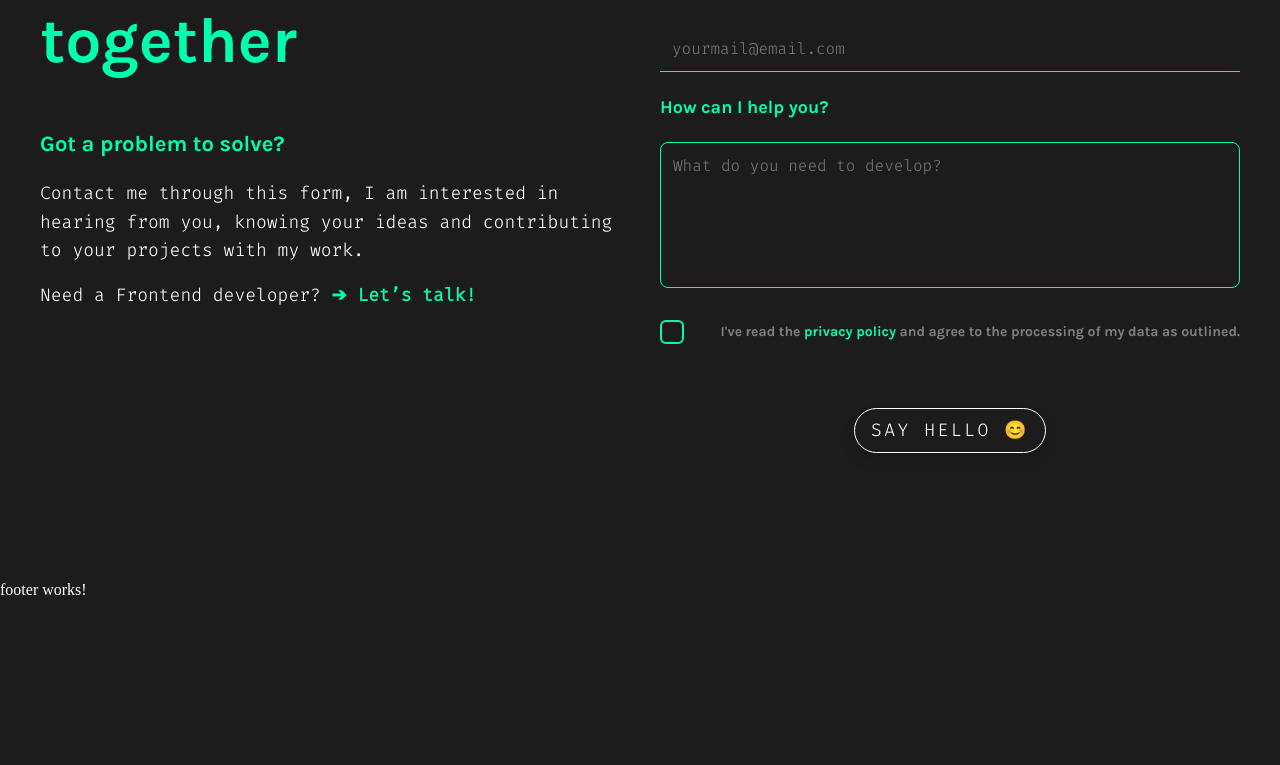
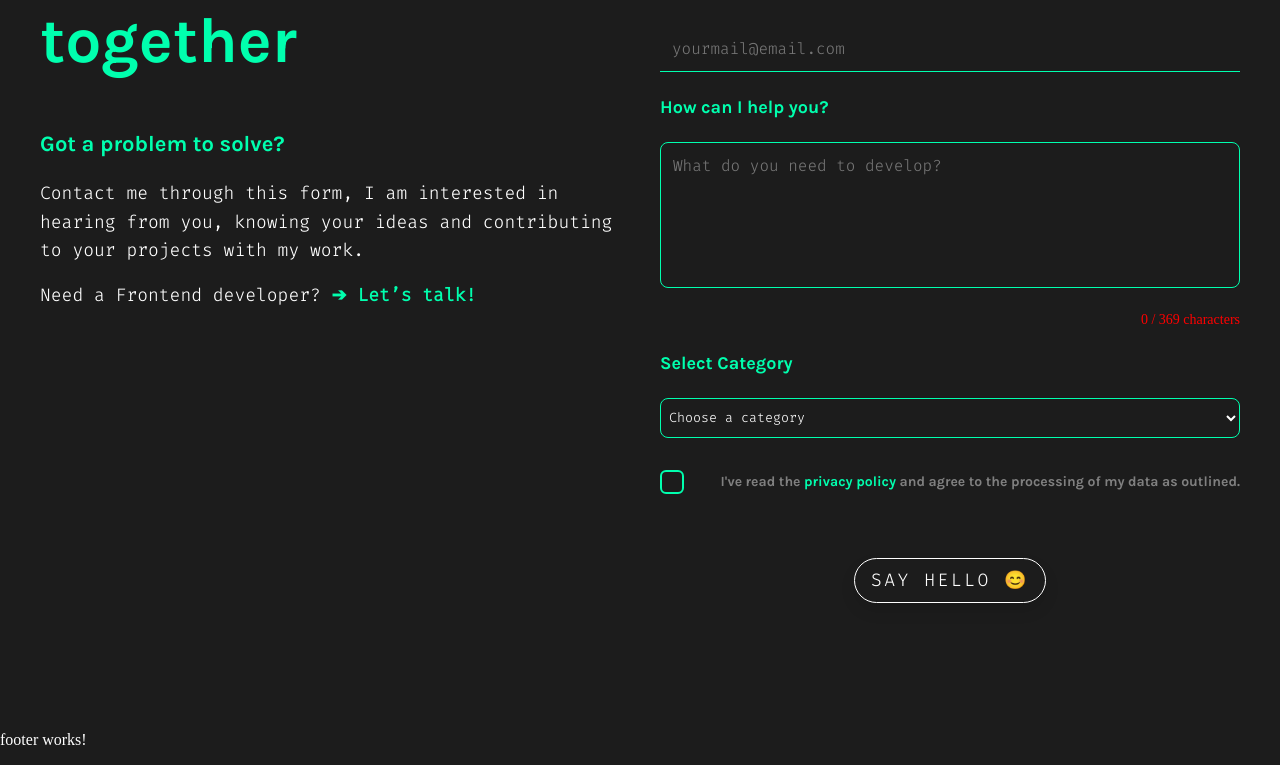
Before and after one commit to Metafeller/portfolio, an Angular app: page / in a window 1280 px wide. Shown: the part 8272-9037 px from the top of the page. Before the commit the page ends 8887 px from the top, so only its background shows below. Built offline with nearby package versions, Linux system fonts and the light colour scheme.

Commit message:
add form validation basics

```diff
--- a/src/app/contact/contact.component.html
+++ b/src/app/contact/contact.component.html
@@ -22,32 +22,57 @@
 
         <!-- Rechte Seite: Formular -->
         <div class="contact-right">
-            <form id="contact-form">
+            <form [formGroup]="contactForm">
                 <label for="name">What's Your Name?</label>
-                <input type="text" id="name" placeholder="Your name goes here">
+                <input type="text" id="name" formControlName="name" placeholder="Your name goes here">
+                <div class="error" *ngIf="name?.invalid && name?.touched">⚠ Please enter a valid name.</div>
 
                 <label for="email">What's Your Email?</label>
-                <input type="email" id="email" placeholder="yourmail@email.com">
+                <input type="email" id="email" formControlName="email" placeholder="yourmail@email.com">
+                <div class="error" *ngIf="email?.invalid && email?.touched">⚠ Please enter a valid email.</div>
 
                 <label for="message">How can I help you?</label>
-                <textarea id="message" placeholder="What do you need to develop?" maxlength="369"></textarea>
+                <textarea id="message" formControlName="message" placeholder="What do you need to develop?" maxlength="369"></textarea>
+                <div class="char-counter" [class.warning]="getCharCount() < 50">
+                  {{ getCharCount() }} / 369 characters
+                </div>
+                <div class="error" *ngIf="message?.invalid && message?.touched">⚠ Minimum 50 characters required.</div>
+
+                <label for="category">Select Category</label>
+                    <select id="category" formControlName="category">
+                    <option value="" disabled selected>Choose a category</option>
+                    <option value="web-development">Web Development</option>
+                    <option value="app">App Development</option>
+                    <option value="ui-ux">UI/UX Design</option>
+                    <option value="seo">SEO Optimization</option>
+                    <option value="branding">Branding and Marketing</option>
+                    <option value="other">Other</option>
+                    </select>
+                <div class="error" *ngIf="category?.invalid && category?.touched">⚠ Please select a category.</div>
+
+                <div *ngIf="category?.value === 'other'">
+                  <label for="customCategory">Custom Category</label>
+                  <input type="text" id="customCategory" formControlName="customCategory" placeholder="Specify your category">
+                </div>
 
                 <div class="checkbox-container">
                   <label class="custom-checkbox">
-                  <input type="checkbox" id="privacy">
+                    <input type="checkbox" id="privacy" formControlName="privacy">
                     <span class="checkmark"></span>
                   </label>
-
                   <label for="privacy">I've read the <a href="/privacy-policy" class="accent-text">privacy policy</a> and agree to the processing of my data as outlined.</label>
                 </div>
+                <div class="error" *ngIf="privacy?.invalid && privacy?.touched">⚠ You must accept the privacy policy.</div>
 
                 <div class="button">
-                    <!-- Button Component -->
-                    <app-button type="button" buttonClass="default-button">
-                        Say Hello <span id="emoji">😊</span>
+                  <app-button
+                    type="submit"
+                    buttonClass="default-button"
+                    [disabled]="!isFormValid()"
+                    [title]="!isFormValid() ? 'Please complete all fields' : ''">
+                    Say Hello 😊
                   </app-button>
                 </div>
-
               </form>
         </div>
     </div>
--- a/src/app/contact/contact.component.scss
+++ b/src/app/contact/contact.component.scss
@@ -361,6 +361,35 @@
                 border-radius: 8px;
             }
 
+            select {
+                font-family: var(--font-family-second);
+                background-color: var(--primary-color);
+                border-radius: 8px;
+                border: 1px solid var(--accent-color);
+                height: 40px;
+                color: white;
+                padding-left: 8px;
+                padding: 4px;
+                cursor: pointer;
+            }
+
+            .error {
+                font-family: var(--font-family);
+                color: red;
+                font-size: 14px;
+                margin-top: 4px;
+              }
+
+              .char-counter {
+                font-size: 14px;
+                text-align: right;
+                color: var(--accent-color);
+
+                &.warning {
+                  color: red;
+                }
+            }
+
             .checkbox-container {
                 display: flex;
                 align-items: center;
@@ -475,6 +504,8 @@
                 justify-content: center;
             }
 
+
+
             // .default-button {
             //     width: 100%;
             //     padding: 14px;
--- a/src/app/contact/contact.component.ts
+++ b/src/app/contact/contact.component.ts
@@ -1,14 +1,37 @@
 import { CommonModule } from '@angular/common';
 import { Component } from '@angular/core';
 import { ButtonComponent } from '../shared/button/button.component';
+import { FormControl, FormGroup, Validators, ReactiveFormsModule } from '@angular/forms';
 
 @Component({
   selector: 'app-contact',
   standalone: true,
-  imports: [CommonModule, ButtonComponent],
+  imports: [CommonModule, ButtonComponent, ReactiveFormsModule],
   templateUrl: './contact.component.html',
   styleUrl: './contact.component.scss'
 })
 export class ContactComponent {
+  contactForm = new FormGroup({
+    name: new FormControl('', [Validators.required, Validators.minLength(2), Validators.pattern(/^[a-zA-Z\s]*$/)]),
+    email: new FormControl('', [Validators.required, Validators.email]),
+    message: new FormControl('', [Validators.required, Validators.minLength(50), Validators.maxLength(369)]),
+    privacy: new FormControl(false, [Validators.requiredTrue]),
+    category: new FormControl('', [Validators.required]),
+    customCategory: new FormControl('')
+  });
 
+  get name() { return this.contactForm.get('name'); }
+  get email() { return this.contactForm.get('email'); }
+  get message() { return this.contactForm.get('message'); }
+  get privacy() { return this.contactForm.get('privacy'); }
+  get category() { return this.contactForm.get('category'); }
+  get customCategory() { return this.contactForm.get('customCategory'); }
+
+  isFormValid(): boolean {
+    return this.contactForm.valid;
+  }
+
+  getCharCount(): number {
+    return this.message?.value?.length || 0;
+  }
 }
--- a/src/app/shared/button/button.component.html
+++ b/src/app/shared/button/button.component.html
@@ -1,4 +1,4 @@
-<button [class]="buttonClass" [type]="type">
+<button [class]="buttonClass" [disabled]="disabled" [type]="type">
   <!-- {{ label }} -->
   <ng-content></ng-content>
 </button>
--- a/src/app/shared/button/button.component.ts
+++ b/src/app/shared/button/button.component.ts
@@ -10,4 +10,5 @@ export class ButtonComponent {
   @Input() buttonClass: string = 'default-button'; // Standardklasse für Buttons
   // @Input() label: string = ''; // Label für den Button
   @Input() type: string = 'button'; // Typ des Buttons (z. B. submit, reset, button)
+  @Input() disabled: boolean = false;
 }
```
Lines whose indentation alone changed are shown as unchanged.
